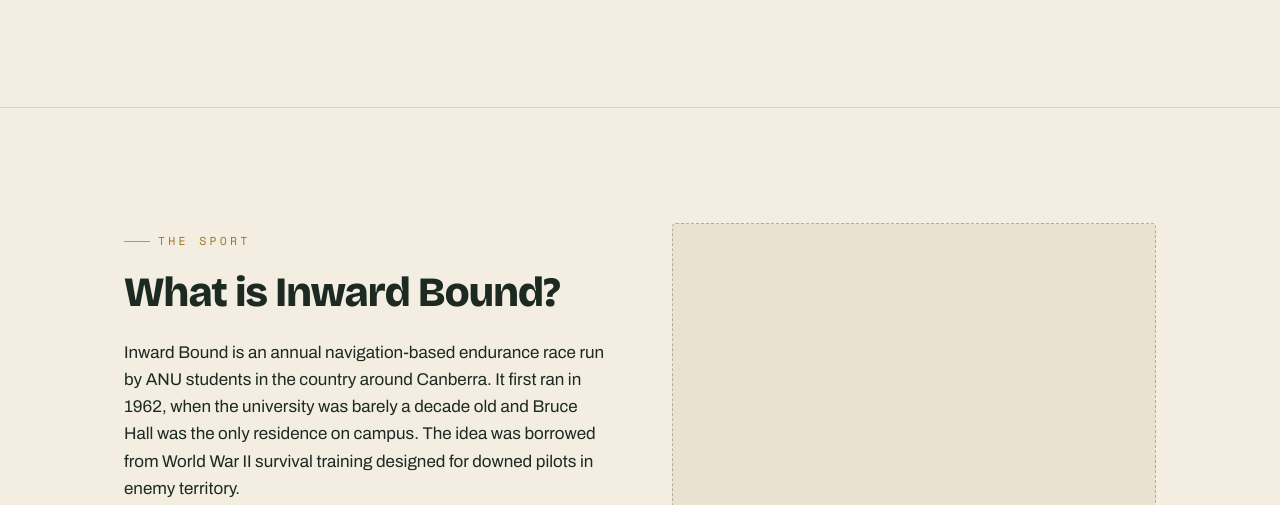
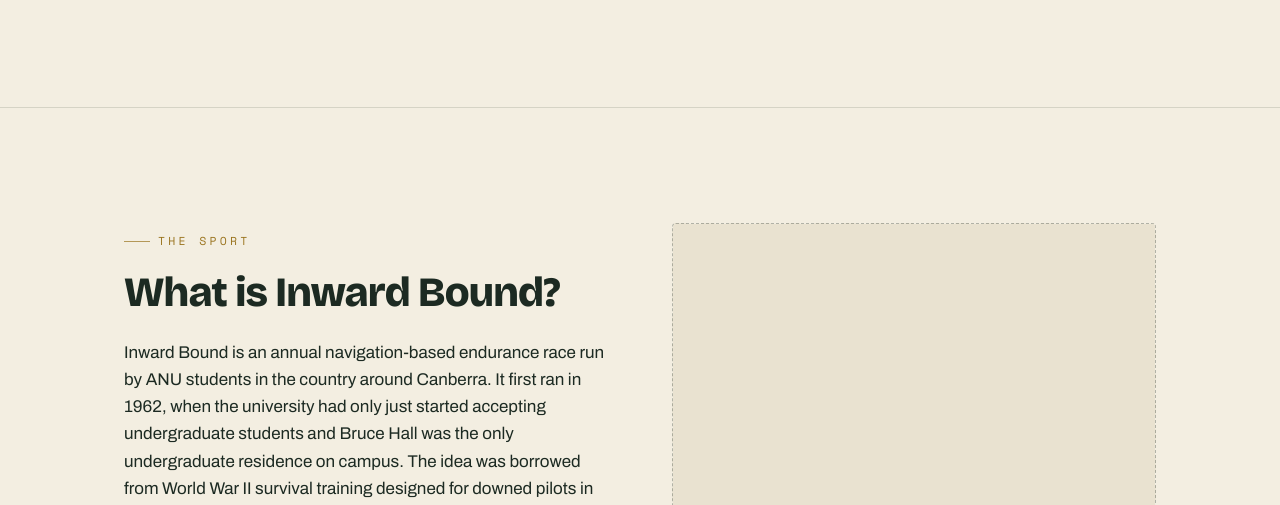
Before and after one commit to connormckay64/connormckay64.github.io, a plain HTML site: page about.html in a window 1280 px wide. Shown: the part 447-952 px from the top of the page. Drawn offline with nearby package versions, Linux system fonts and the light colour scheme.

Commit message:
Update about.html

```diff
--- a/about.html
+++ b/about.html
@@ -58,7 +58,7 @@
     <div class="prose">
       <span class="eyebrow">The sport</span>
       <h2 style="font-size:clamp(1.8rem,4vw,2.6rem);margin:.5em 0 .6em">What is Inward Bound?</h2>
-      <p>Inward Bound is an annual navigation-based endurance race run by ANU students in the country around Canberra. It first ran in 1962, when the university was barely a decade old and Bruce Hall was the only residence on campus. The idea was borrowed from World War II survival training designed for downed pilots in enemy territory.</p>
+      <p>Inward Bound is an annual navigation-based endurance race run by ANU students in the country around Canberra. It first ran in 1962, when the university had only just started accepting undergraduate students and Bruce Hall was the only undergraduate residence on campus. The idea was borrowed from World War II survival training designed for downed pilots in enemy territory.</p>
       <p>The format of the event has evolved over the decades, but the core skills and ideas have never changed. Teams of four are blindfolded and to a remote drop point after dark. From there it's just a map, a compass, emergency supplies/tools and your legs that can get you to endpoint. Specifically, GPS, phones, and interaction with the general public is banned, so there is no gaming the system. The first team to the secret Endpoint wins its division and gets the most points, with the remaing teams getting a smaller amount of points relative to their time gap with the winning team.</p>
       <h3>Safety comes first</h3>
       <p>Modern Inward Bound runs to serious safety standards. Teams carry mandatory gear — food/water, first-aid supplies, warm layers, and emergency communication devices that reach Race HQ if anything goes wrong. The event, officially sanctioned and supported by the ANU, is built around a comprehensive risk-management plan, and that professionalism is a big part of why it's still running six decades on.</p>
```
